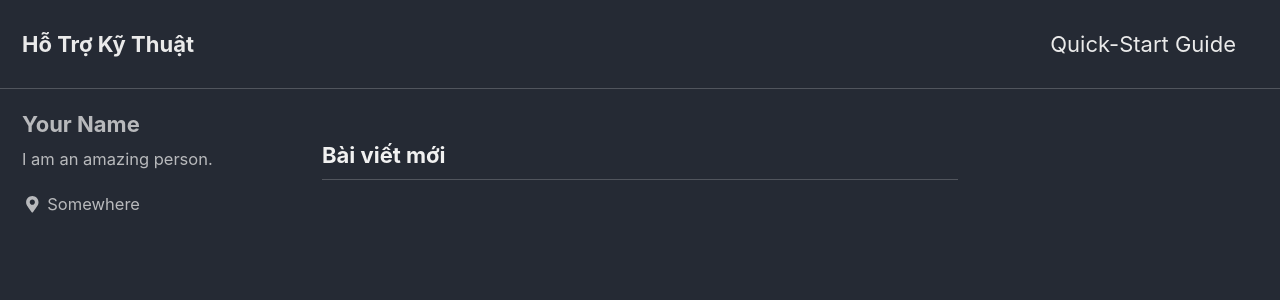
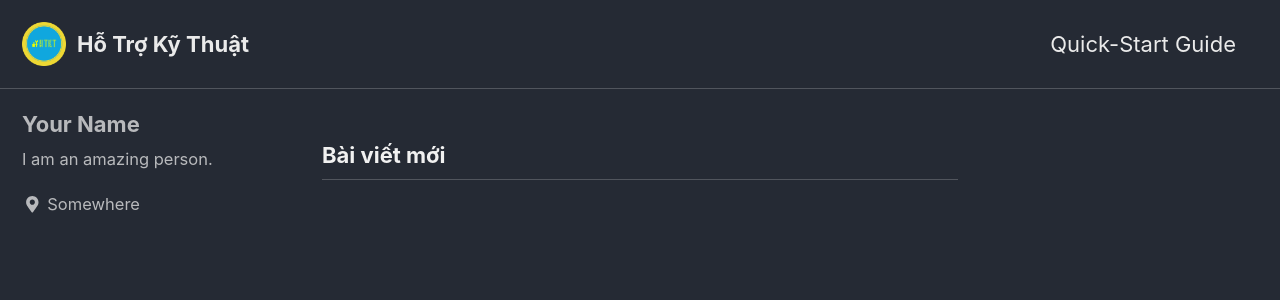
Before and after one commit to hotrokythuat/hotrokythuat.github.io, a Jekyll site: the page built from index.html, in a window 1280 px wide and 900 px high. Shown: the top 300 px of the window. Built offline with Jekyll 4.4.1, drawn with Linux system fonts in a browser that asks for light colours; cached includes are drawn as plain includes; the list of posts is cut into pages by our own code.

Commit message:
Added logo

```diff
--- a/_config.yml
+++ b/_config.yml
@@ -24,7 +24,7 @@ url                      : "https://hotrokythuat.github.io" # the base hostname
 baseurl                  : # the subpath of your site, e.g. "/blog"
 repository               : "hotrokythuat/hotrokythuat.github.io" # GitHub username/repo-name e.g. "mmistakes/minimal-mistakes"
 teaser                   : # path of fallback teaser image, e.g. "/assets/images/500x300.png"
-logo                     : # path of logo image to display in the masthead, e.g. "/assets/images/88x88.png"
+logo                     : "/assets/ico/logo.png" # path of logo image to display in the masthead, e.g. "/assets/images/88x88.png"
 masthead_title           : # overrides the website title displayed in the masthead, use " " for no title
 # breadcrumbs            : false # true, false (default)
 words_per_minute         : 200
```
Also changed, not shown: assets/ico/logo.png (added).
